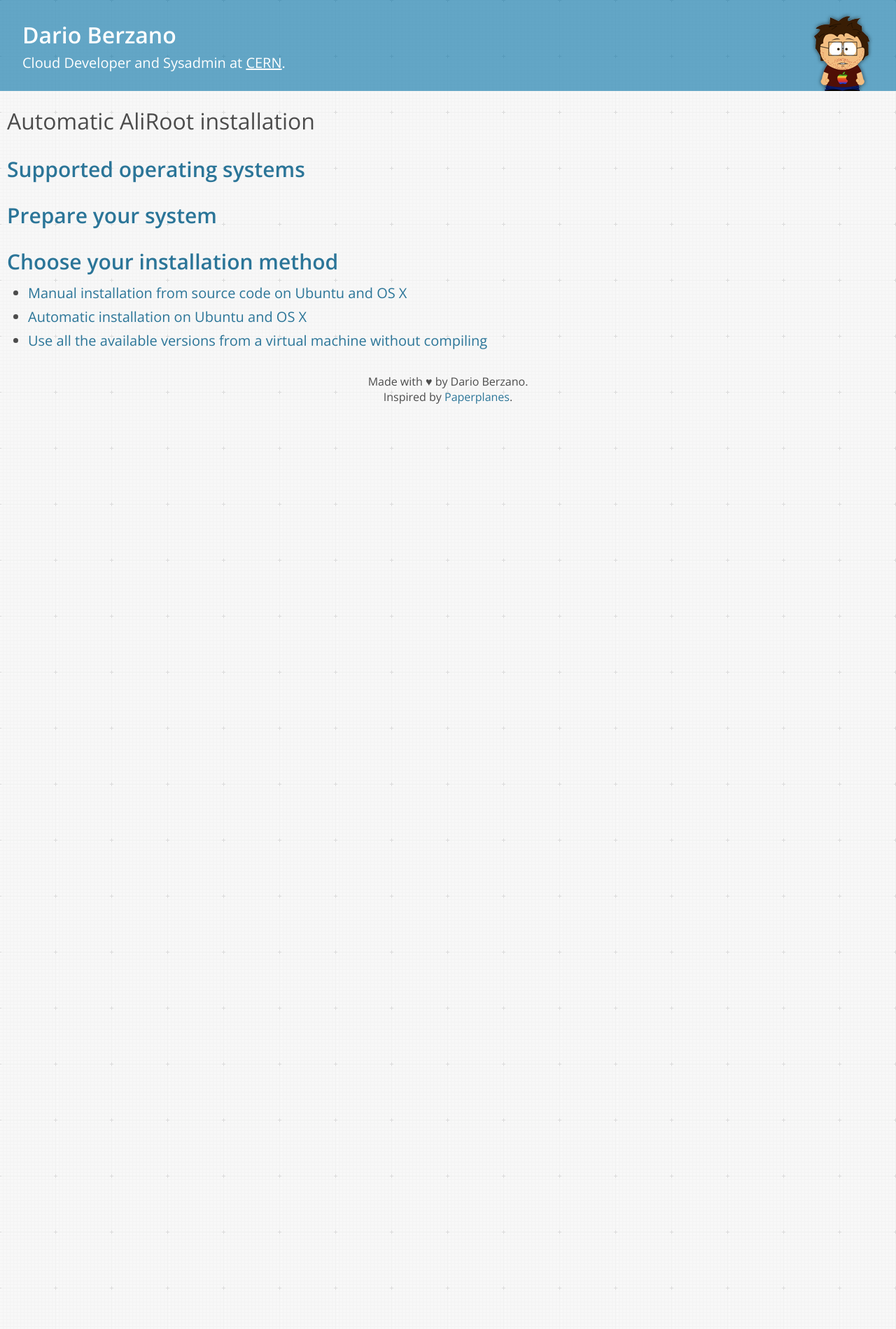
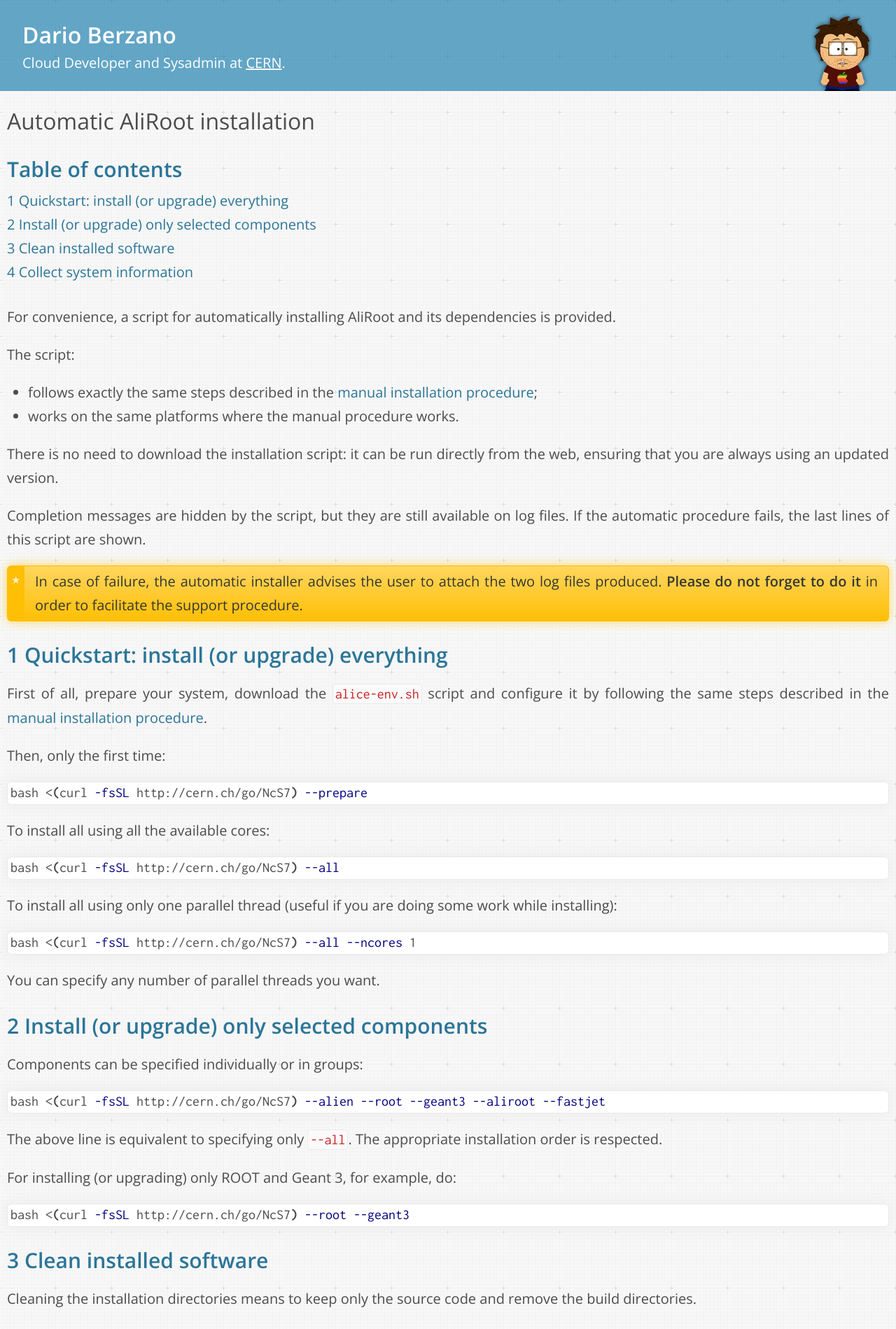
Before and after one commit to dberzano/dberzano.github.io, a Jekyll site: the page built from alice/install-aliroot/auto.md, in a window 1280 px wide. Shown: the top 1899 px of the page at 70% size. Built offline with Jekyll 4.4.1, drawn with Linux system fonts in a browser that asks for light colours; Markdown is read by kramdown in place of the engine named in the settings; before the commit the page ends 900 px from its top, so only the background shows below that; some of the changed text lies outside the part shown.

Commit message:
Automatic installation guide added

````diff
--- a/alice/install-aliroot/auto.md
+++ b/alice/install-aliroot/auto.md
@@ -2,23 +2,119 @@
 title: "Automatic AliRoot installation"
 layout: tweet
 
-createtoc: false
-parnumbers: false
+createtoc: true
+parnumbers: true
 ---
 
 
-Supported operating systems
----------------------------
+For convenience, a script for automatically installing AliRoot and its
+dependencies is provided.
+
+The script:
+
+* follows exactly the same steps described in the
+  [manual installation procedure](manual);
+* works on the same platforms where the manual procedure works.
+
+There is no need to download the installation script: it can be run
+**directly from the web**, ensuring that you are always using an
+updated version.
+
+Completion messages are hidden by the script, but they are still
+available on log files. If the automatic procedure fails, the last
+lines of this script are shown.
+
+> In case of failure, the automatic installer advises the user to
+> attach the two log files produced. **Please do not forget to do it**
+> in order to facilitate the support procedure.
 
 
+Quickstart: install (or upgrade) everything
+-------------------------------------------
+
+First of all, prepare your system, download the `alice-env.sh`
+script and configure it by following the same steps described in the
+[manual installation procedure](../manual#prepare_your_environment).
+
+Then, only the first time:
+
+```bash
+bash <(curl -fsSL http://cern.ch/go/NcS7) --prepare
+```
+
+To install all using all the available cores:
+
+```bash
+bash <(curl -fsSL http://cern.ch/go/NcS7) --all
+```
+
+To install all using only one parallel thread (useful if you are doing
+some work while installing):
+
+```bash
+bash <(curl -fsSL http://cern.ch/go/NcS7) --all --ncores 1
+```
+
+You can specify any number of parallel threads you want.
 
 
-Prepare your system
--------------------
+Install (or upgrade) only selected components
+---------------------------------------------
 
-Choose your installation method
--------------------------------
+Components can be specified individually or in groups:
 
-*   [Manual installation from source code on Ubuntu and OS X](manual)
-*   [Automatic installation on Ubuntu and OS X](auto)
-*   [Use all the available versions from a virtual machine without compiling](vm)
+```bash
+bash <(curl -fsSL http://cern.ch/go/NcS7) --alien --root --geant3 --aliroot --fastjet
+```
+
+The above line is equivalent to specifying only `--all`. The
+appropriate installation order is respected.
+
+For installing (or upgrading) only ROOT and Geant 3, for example, do:
+
+```bash
+bash <(curl -fsSL http://cern.ch/go/NcS7) --root --geant3
+```
+
+
+Clean installed software
+------------------------
+
+Cleaning the installation directories means to keep only the source
+code and remove the build directories.
+
+To clean all components:
+
+```bash
+bash <(curl -fsSL http://cern.ch/go/NcS7) --clean-all
+```
+
+You can specify also the components individually:
+
+```bash
+bash <(curl -fsSL http://cern.ch/go/NcS7) --clean-alien --clean-root --clean-geant3 --clean-aliroot --clean-fastjet
+```
+
+The above command is equivalent to the `--clean-all` switch.
+
+For cleaning only AliRoot and FastJet, for example, do:
+
+```bash
+bash <(curl -fsSL http://cern.ch/go/NcS7) --clean-aliroot --clean-fastjet
+```
+
+
+Collect system information
+--------------------------
+
+To collect information for reporting an issue:
+
+```bash
+bash <(curl -fsSL http://cern.ch/go/NcS7) --bugreport
+```
+
+A single file is produced and should be sent out for seeking support.
+
+> The script warns you that the produced file **may contain sensitive
+> information** that you do not wish to share. You can strip this
+> information before sending it to others.
--- a/css/screen.css
+++ b/css/screen.css
@@ -271,7 +271,7 @@
 
 /* Code block, in the yellow blockquotes */
 #content blockquote pre {
-  background-color: rgba(250,250,250,0.5);
+  background-color: rgba(250,250,250,0.8);
   border: 1px solid #ECB400;
 }
 
@@ -294,7 +294,7 @@
 
 /* Inline code, in the yellow blockquotes */
 #content blockquote p code {
-  background-color: rgba(250,250,250,0.5);
+  background-color: rgba(250,250,250,0.8);
   border: 1px solid #ECB400;
 }
 
````
